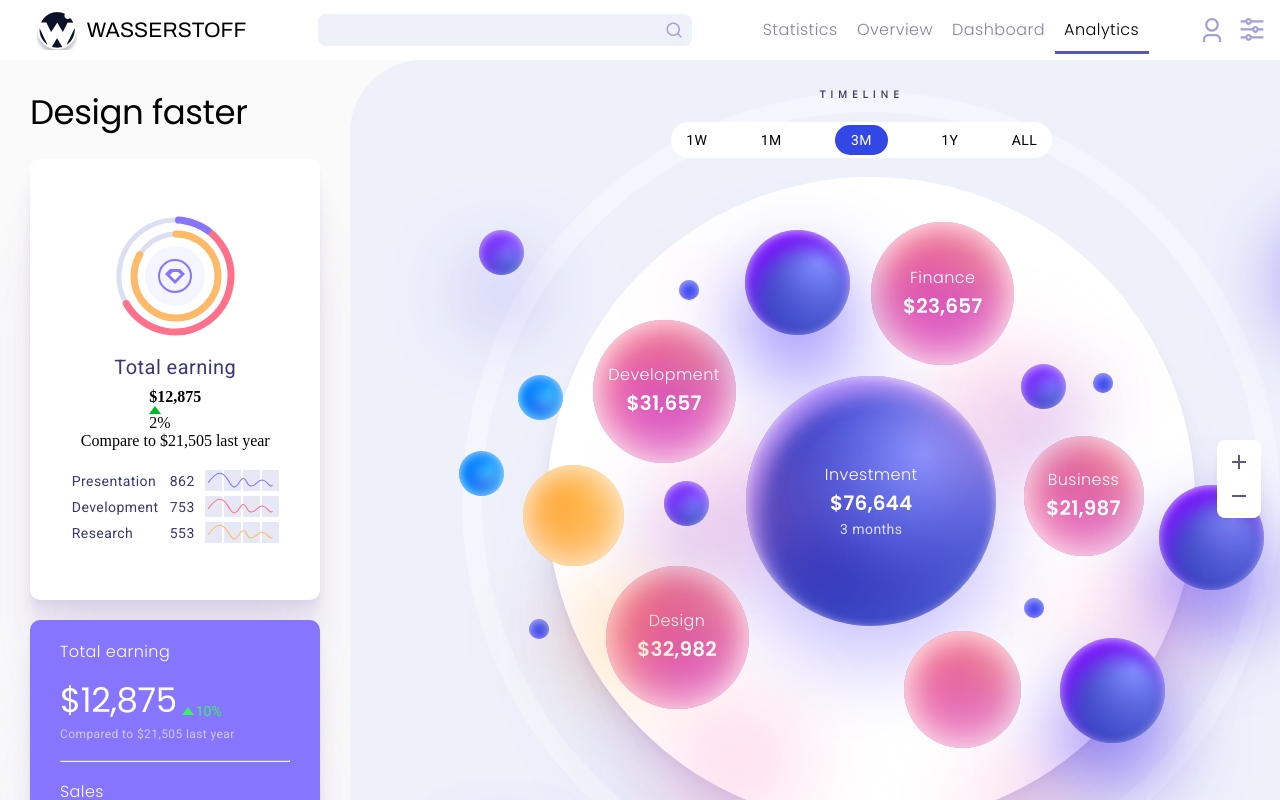
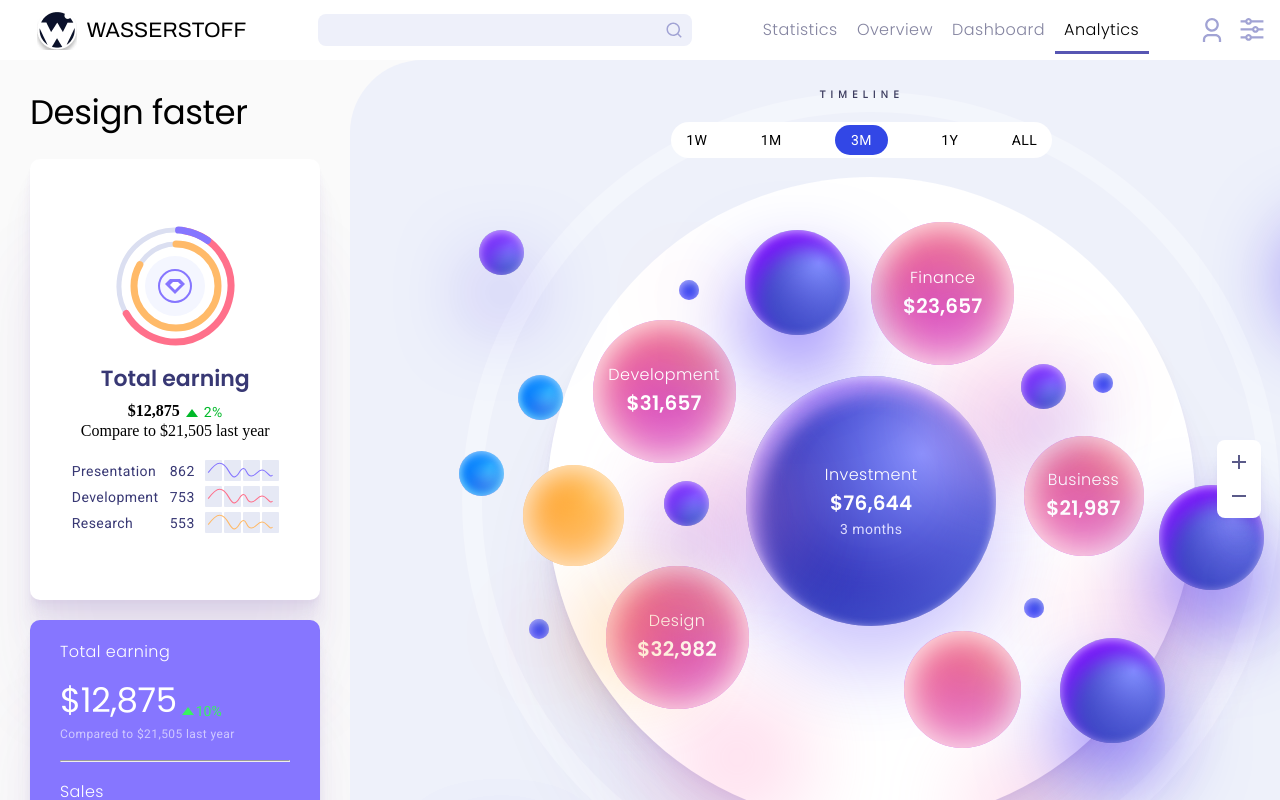
Before and after one commit to sushildahiya/wasserstoff, a React (Create React App) app: page /analytics in a window 1280 px wide. Shown: the top 800 px of the page. Built offline with nearby package versions, Linux system fonts and the light colour scheme; the HTML template or start-up script is replaced by a standard one.

Commit message:
Update analytics.module.css
Added totalEarning container missing css

```diff
--- a/src/styles/analytics.module.css
+++ b/src/styles/analytics.module.css
@@ -191,3 +191,30 @@
     gap: 5px;
     margin-top: 20px;
 }
+
+.targetContainer>h3{
+font-family: 'Poppins';
+font-size: 22px;
+font-weight: 600;
+line-height: 36px;
+letter-spacing: 0em;
+text-align: center;
+}
+
+.totalEarning, .totalEarning > div{
+    display: flex;
+    gap:6px;
+}
+
+.totalEarning> div{
+    align-items: last baseline;
+}
+.totalEarning> div>p{
+    font-family: 'Roboto';
+    font-size: 14px;
+    font-weight: 400;
+    line-height: 20px;
+    letter-spacing: 0.4399999976158142px;
+    text-align: center;
+    color:rgba(0, 185, 41, 1);
+    }
```
